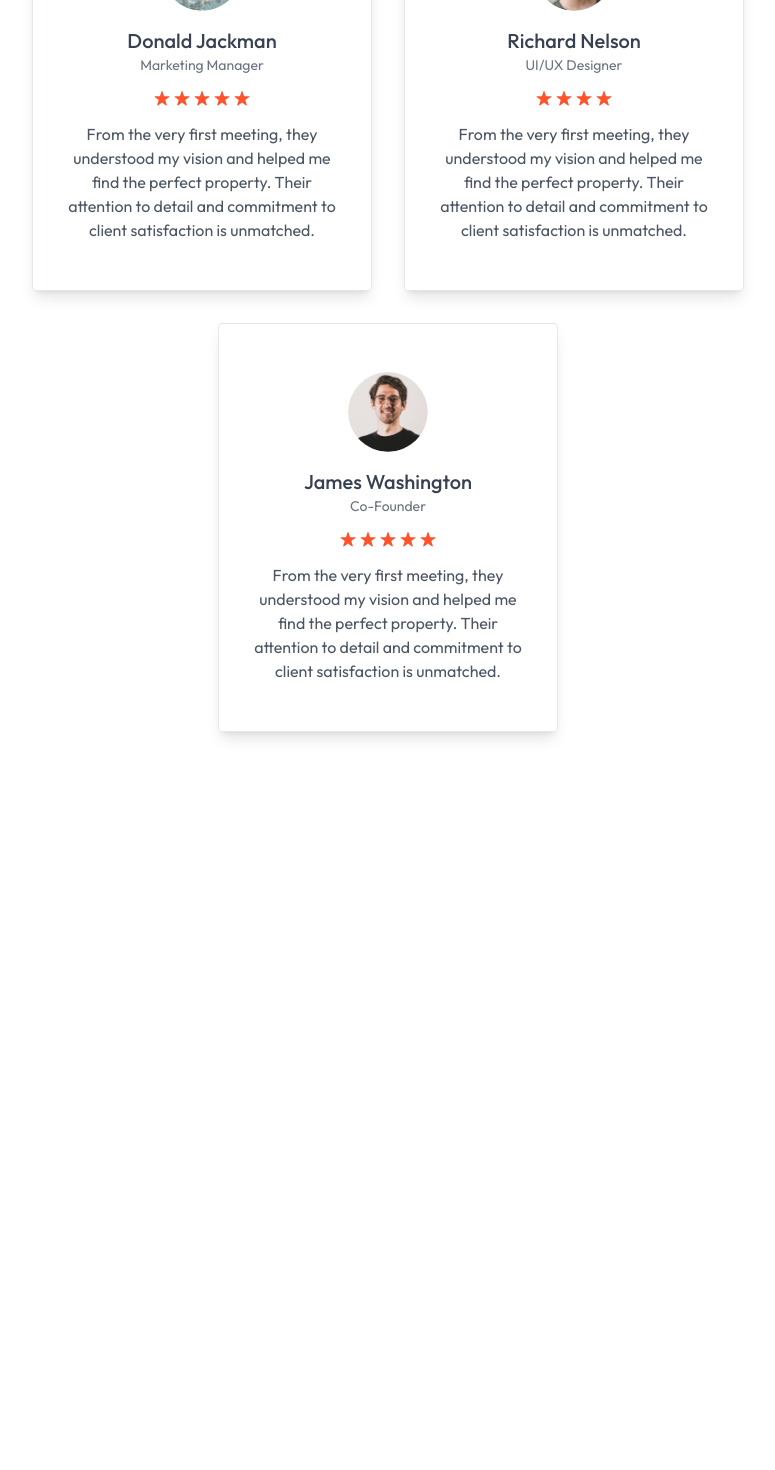
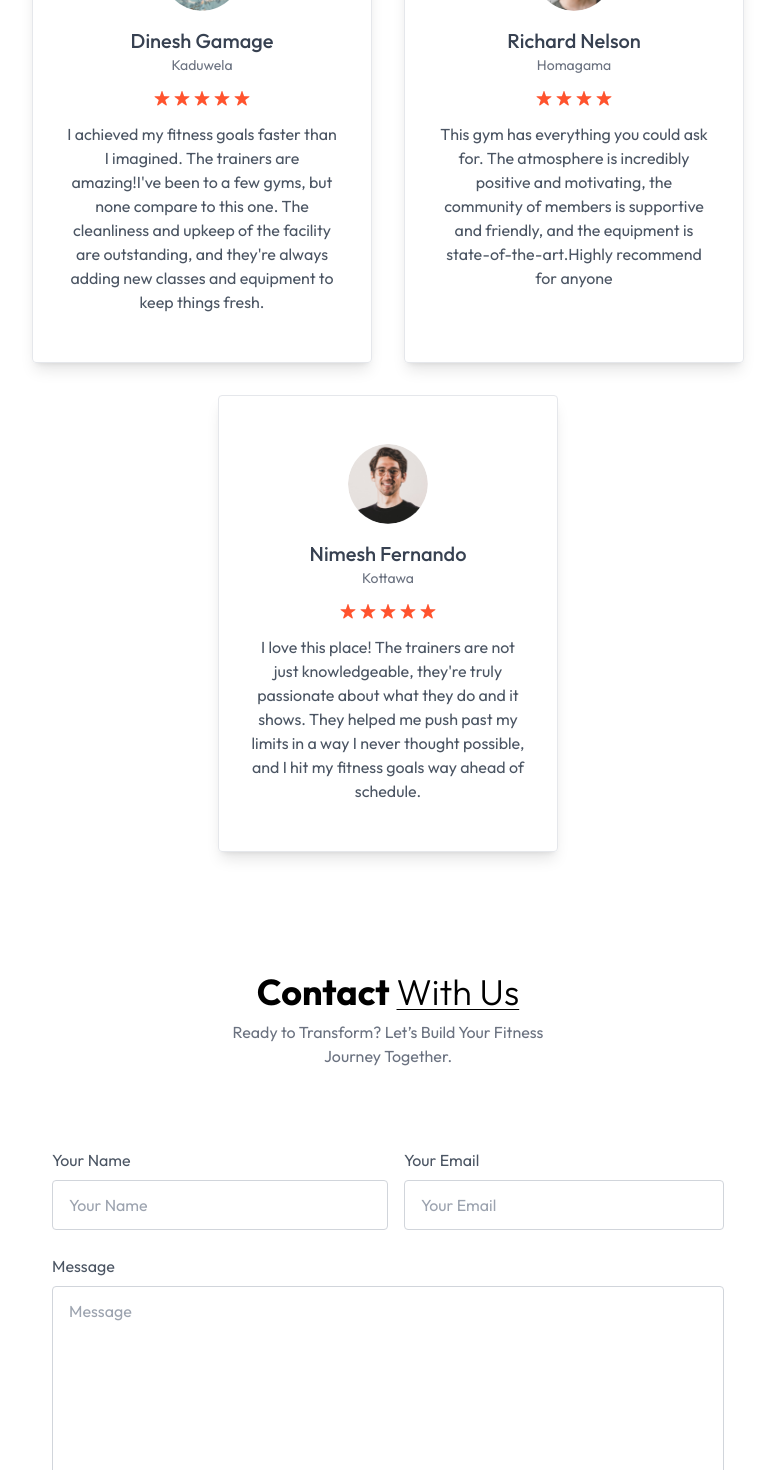
Before and after one commit to sewminiJayawardhana/PowerFit, a React (Vite) app: page / in a window 1280 px wide. Shown: the part 2440-3910 px from the top of the page, without its empty margins (252-1027 px from the left). Before the commit the page ends 3212 px from the top, so only its background shows below. Built offline with nearby package versions, Linux system fonts and the light colour scheme.

Commit message:
`Added scroll-smooth class to index.html, Created  Contacts component, updated testimonialsData in assets.js

```diff
--- a/index.html
+++ b/index.html
@@ -1,5 +1,5 @@
 <!doctype html>
-<html lang="en">
+<html lang="en" class="scroll-smooth">
   <head>
     <meta charset="UTF-8" />
     <link rel="icon"  href="/logo1.png" />
--- a/src/App.jsx
+++ b/src/App.jsx
@@ -3,6 +3,7 @@ import Header from './components/Header'
 import About from './components/About'
 import Programs from './components/Programs'
 import Testimonails from './components/Testimonails'
+import Contacts from './components/Contacts'
 
 const App = () => {
   return (
@@ -11,6 +12,7 @@ const App = () => {
       <About/>
       <Programs/>
       <Testimonails/>
+      <Contacts/>
     </div>
   )
 }
--- a/src/assets/assets.js
+++ b/src/assets/assets.js
@@ -71,27 +71,27 @@ export const programsData = [
 
   export const testimonialsData = [
     {
-        name: "Donald Jackman",
-        title: "Marketing Manager",
+        name: "Dinesh Gamage",
+        location: "Kaduwela",
         image: profile_img_1,
-        alt: "Portrait of Donald Jackman",
+        alt: "Portrait of Gamage",
         rating: 5,
-        text: "From the very first meeting, they understood my vision and helped me find the perfect property. Their attention to detail and commitment to client satisfaction is unmatched."
+        text: "I achieved my fitness goals faster than I imagined. The trainers are amazing!I've been to a few gyms, but none compare to this one. The cleanliness and upkeep of the facility are outstanding, and they're always adding new classes and equipment to keep things fresh. "
     },
     {
         name: "Richard Nelson",
-        title: "UI/UX Designer",
+        location: "Homagama",
         image: profile_img_2,
         alt: "Portrait of Richard Nelson",
         rating: 4,
-        text: "From the very first meeting, they understood my vision and helped me find the perfect property. Their attention to detail and commitment to client satisfaction is unmatched."
+        text: "This gym has everything you could ask for. The atmosphere is incredibly positive and motivating, the community of members is supportive and friendly, and the equipment is state-of-the-art.Highly recommend for anyone"
     },
     {
-        name: "James Washington",
-        title: "Co-Founder",
+        name: "Nimesh Fernando",
+        location: "Kottawa",
         image: profile_img_3,
-        alt: "Portrait of James Washington",
+        alt: "Portrait of Fernando",
         rating: 5,
-        text: "From the very first meeting, they understood my vision and helped me find the perfect property. Their attention to detail and commitment to client satisfaction is unmatched."
+        text: "I love this place! The trainers are not just knowledgeable, they're truly passionate about what they do and it shows. They helped me push past my limits in a way I never thought possible, and I hit my fitness goals way ahead of schedule. "
     }
 ];
--- /dev/null
+++ b/src/components/Contacts.jsx
@@ -0,0 +1,31 @@
+import React from 'react'
+
+const Contacts = () => {
+  return (
+    <div className='text-center p-6 py-20 lg:px-32 w-full overflow-hidden' id='Contacts'>
+      <h1 className='text-2xl sm:text-4xl font-bold mb-2 text-center'>Contact  <span className='underline underline-offset-4 decoration-1 under font-light'>With Us</span> </h1>
+      <p className='text-center text-gray-500 mb-12 max-w-80 mx-auto'>Ready to Transform? Let’s Build Your Fitness Journey Together.</p>
+
+      <form className='max-w-2xl mx-auto text-gray-600 pt-8'>
+        <div className='flex flex-wrap'>
+            <div className='w-full md:w-1/2 text-left'>Your Name
+                <input className='w-full border border-gray-300 rounded py-3 px-4 mt-2' type="text" name='Name'  placeholder='Your Name' required/>
+            </div>
+
+            <div className='w-full md:w-1/2 text-left md:pl-4'>Your Email
+                <input className='w-full border border-gray-300 rounded py-3 px-4 mt-2' type="email" name='Email'  placeholder='Your Email' required/>
+            </div>
+        </div>
+        <div className='my-6 text-left'>
+            Message
+            <textarea className='w-full border border-gray-300 rounded py-3 px-4 mt-2 h-48 resize-none' name="Message" placeholder='Message' required></textarea>
+        </div>
+        <button className='bg-orange-600 text-white py-2 px-12 mb-10 rounded'>
+            Send Message
+        </button>
+      </form>
+    </div>
+  )
+}
+
+export default Contacts
--- a/src/components/Testimonails.jsx
+++ b/src/components/Testimonails.jsx
@@ -12,7 +12,7 @@ const Testimonails = () => {
             <div key={index} className='max-w-[340px] border shadow-lg rounded px-8 py-12 text-center'>
                 <img className='w-20 h-20 rounded-full mx-auto mb-4' src={testimonail.image} alt="" />
                 <h2 className='text-xl text-gray-700 font-medium'>{testimonail.name}</h2>
-                <p className='text-gray-500 mb-4 text-sm'>{testimonail.title}</p>
+                <p className='text-gray-500 mb-4 text-sm'>{testimonail.location}</p>
                 <div className='flex justify-center gap-1 text-red-500 mb-4'>
                   {Array.from({length:testimonail.rating},(item,index)=>(
                     <img key={index} src={assets.star_icon} alt='' />
```
